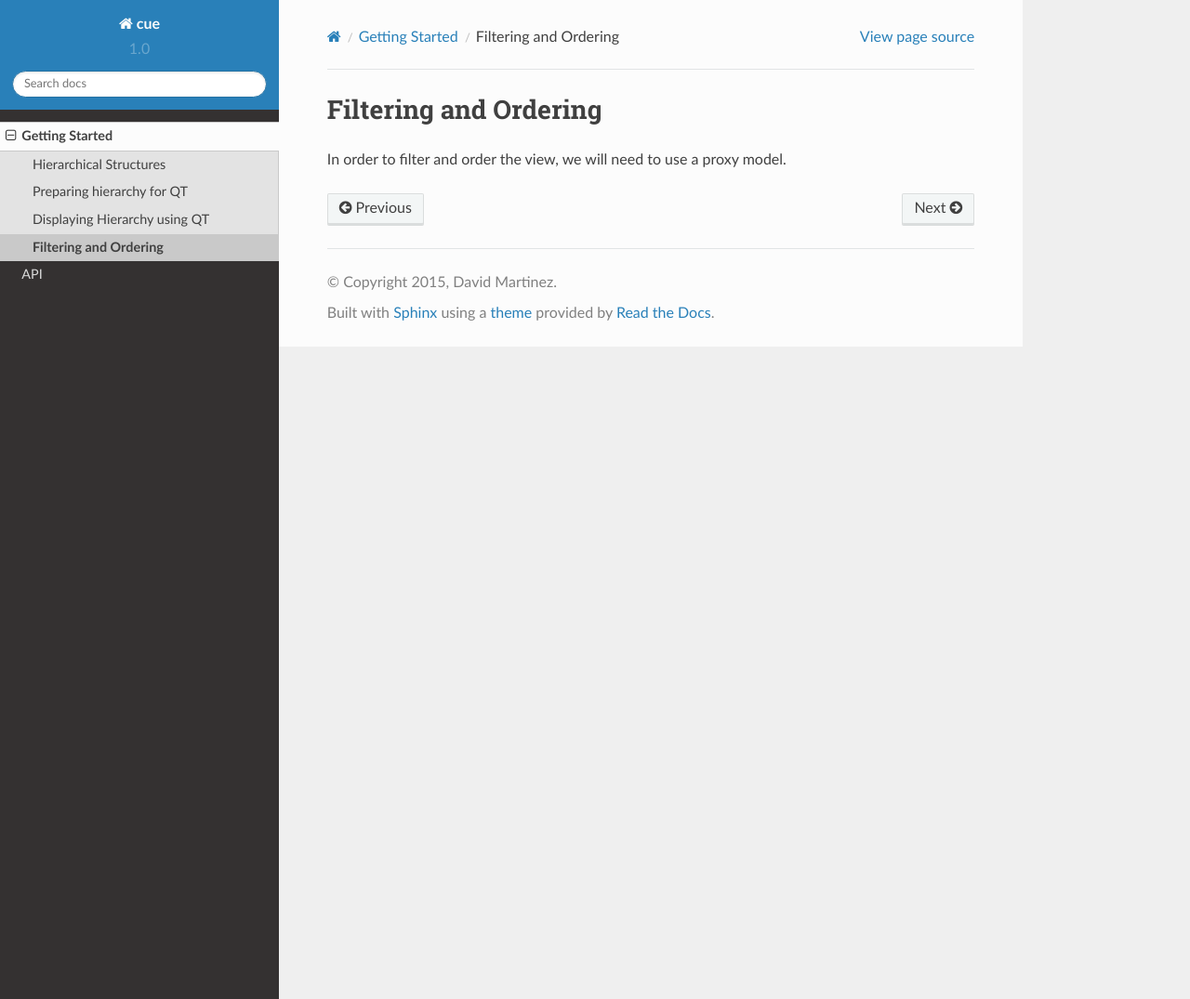
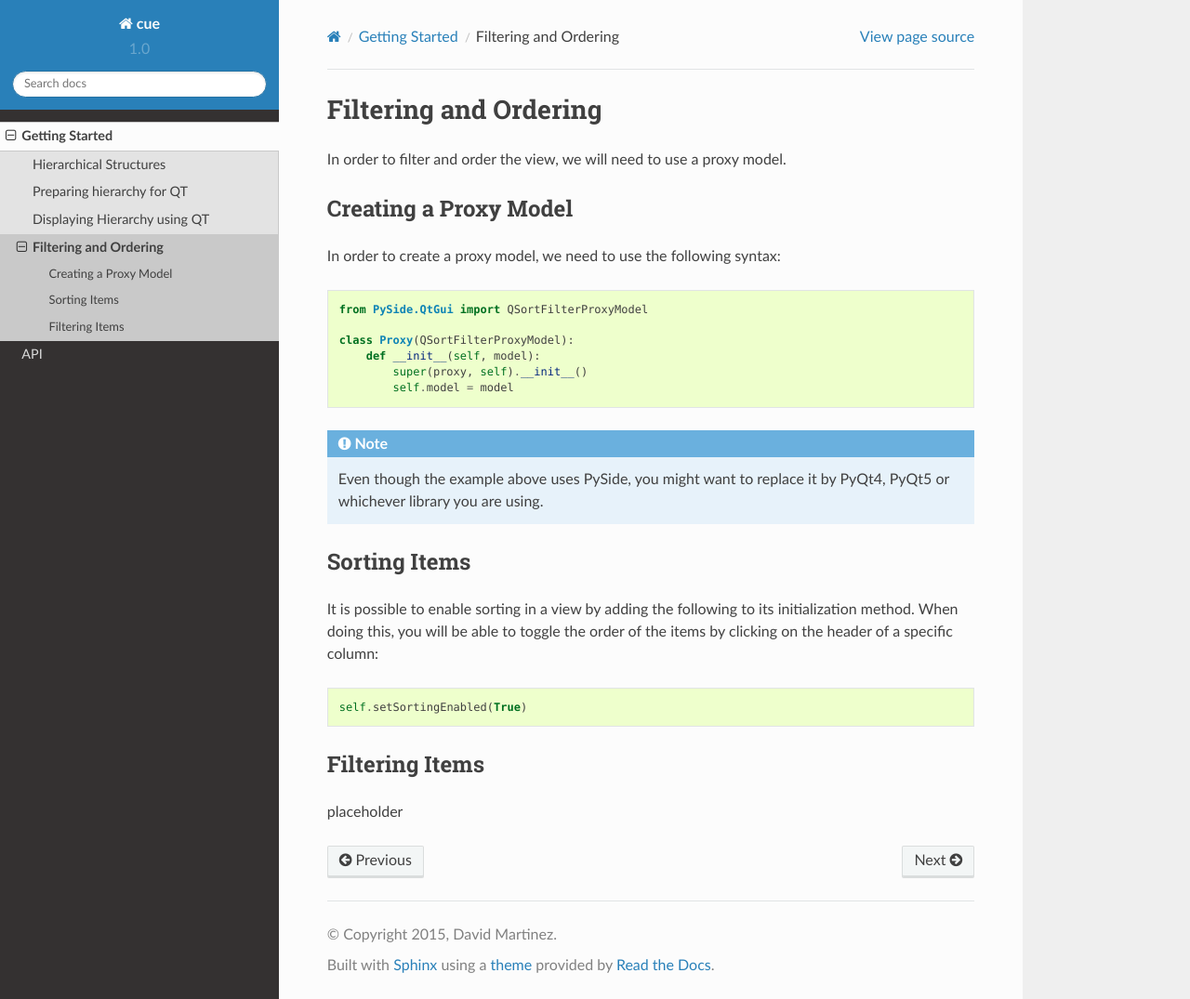
Before and after one commit to elusive-ideas/cue, a Sphinx documentation site: the page built from doc/proxymodel.rst, in a window 1280 px wide and 1075 px high. Shown: the whole window at 93% size. Built offline with Sphinx 7.4.7 and the Read the Docs theme 2.0.0, drawn with Linux system fonts in a browser that asks for light colours.

Commit message:
Documentation update - Sorting and Filtering

```diff
--- a/doc/proxymodel.rst
+++ b/doc/proxymodel.rst
@@ -2,3 +2,36 @@ Filtering and Ordering
 ======================
 
 In order to filter and order the view, we will need to use a proxy model.
+
+Creating a Proxy Model
+----------------------
+
+In order to create a proxy model, we need to use the following syntax:
+
+.. code-block:: python
+
+   from PySide.QtGui import QSortFilterProxyModel
+
+   class Proxy(QSortFilterProxyModel):
+       def __init__(self, model):
+           super(proxy, self).__init__()
+           self.model = model
+
+.. note:: Even though the example above uses PySide, you might want to replace
+   it by PyQt4, PyQt5 or whichever library you are using.
+
+Sorting Items
+-------------
+
+It is possible to enable sorting in a view by adding the following to its
+initialization method. When doing this, you will be able to toggle the order
+of the items by clicking on the header of a specific column:
+
+.. code-block:: python
+
+   self.setSortingEnabled(True)
+
+Filtering Items
+---------------
+
+placeholder
```
